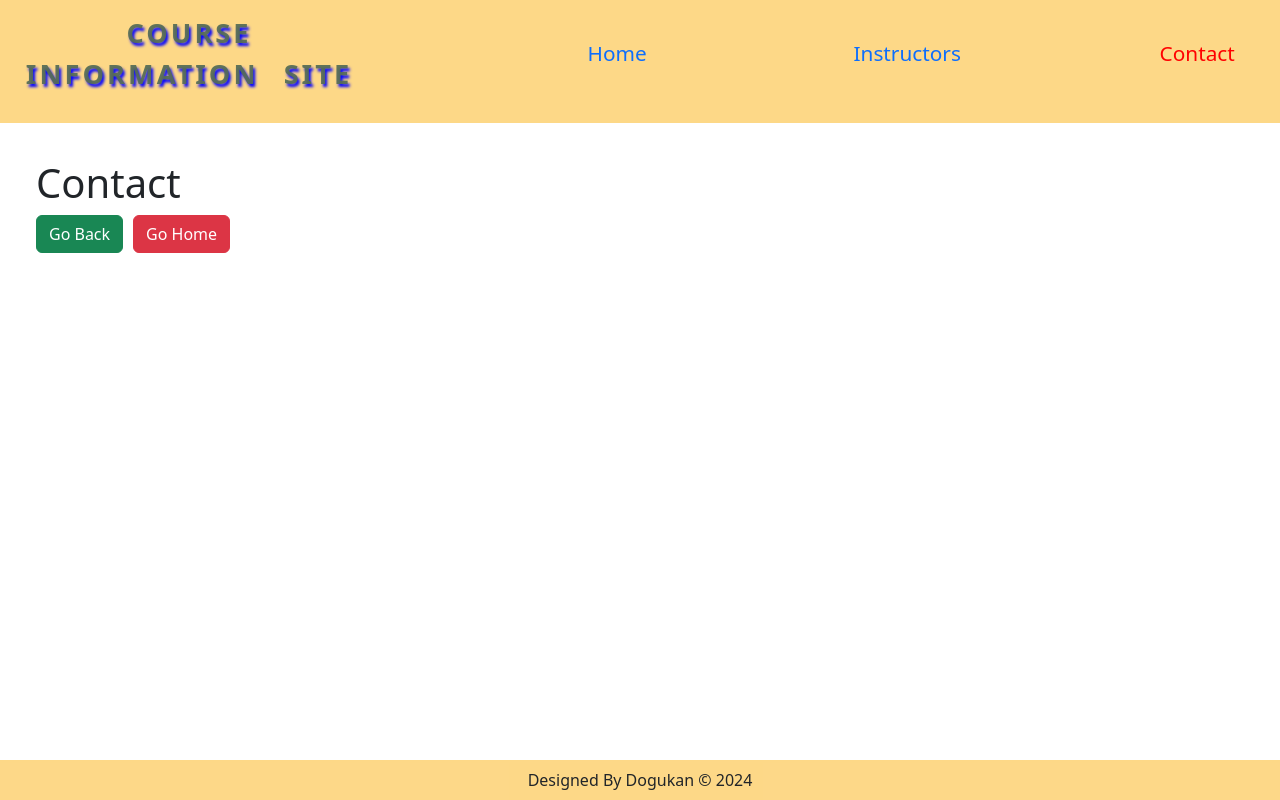
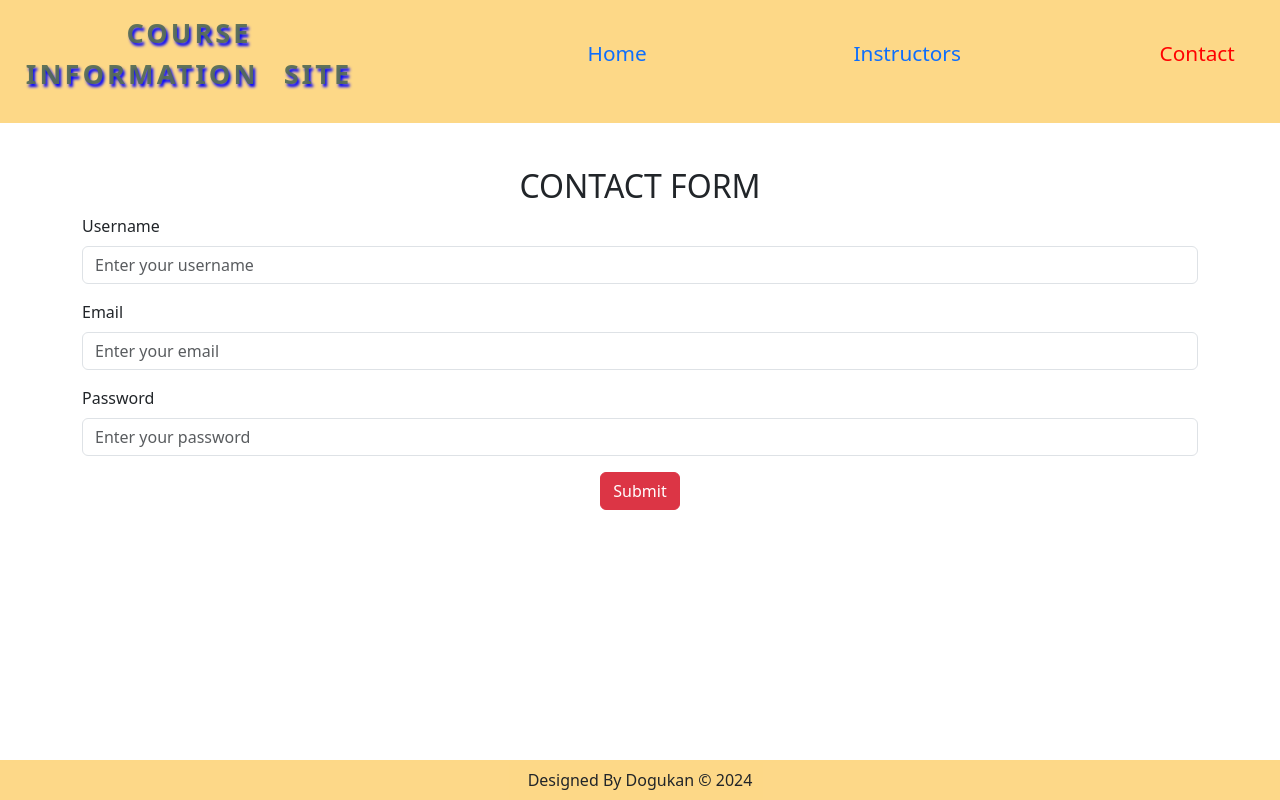
Before and after one commit to sakardogukan/CourseInfoSite, a React (Create React App) app: page /contact in a window 1280 px wide. Built offline with nearby package versions, Linux system fonts and the light colour scheme.

Commit message:
Contact pages updated

```diff
--- a/src/pages/Contact.jsx
+++ b/src/pages/Contact.jsx
@@ -1,23 +1,90 @@
 import React from "react"
-import { useNavigate } from "react-router-dom"
+// import { useNavigate } from "react-router-dom"
+import { useState } from "react"
 
 const Contact = () => {
-  let navigate = useNavigate()
+  // let navigate = useNavigate()
+  const [formValues, setFormValues] = useState({
+    username: "",
+    email: "",
+    password: "",
+  });
 
+  const handleSubmit = (e) => {
+    e.preventDefault();
+    const { username, password, email } = formValues;
+    alert(`Username: ${username}
+    Email: ${email}
+    password:${password}`);
+  };
+  const handleFormValues = (e) => {
+    setFormValues({ ...formValues, [e.target.name]: e.target.value });
+  };
   return (
-    <div className="p-3">
-      <h1>Contact</h1>
-      <button
-        className="btn btn-success"
-        style={{ marginRight: "10px" }}
-        onClick={() => navigate(-1)}
-      >
-        Go Back
-      </button>
-      <button className="me-2 btn btn-danger" onClick={() => navigate("/")}>
-        Go Home
-      </button>
-    </div>
+    // <div className="p-3">
+    //   <h1>Contact</h1>
+    //   <button
+    //     className="btn btn-success"
+    //     style={{ marginRight: "10px" }}
+    //     onClick={() => navigate(-1)}
+    //   >
+    //     Go Back
+    //   </button>
+    //   <button className="me-2 btn btn-danger" onClick={() => navigate("/")}>
+    //     Go Home
+    //   </button>
+    // </div>
+    <div className="container">
+    <h2 className="text-center mt-4">CONTACT FORM</h2>
+    <form onSubmit={(e) => handleSubmit(e)}>
+      <div className="mb-3">
+        <label htmlFor="username" className="form-label">
+          Username
+        </label>
+        <input
+          name="username"
+          type="text"
+          className="form-control"
+          id="username"
+          placeholder="Enter your username"
+          value={formValues.username}
+          onChange={handleFormValues}
+        />
+      </div>
+      <div className="mb-3">
+        <label htmlFor="email" className="form-label">
+          Email
+        </label>
+        <input
+          name="email"
+          type="email"
+          className="form-control"
+          id="email"
+          placeholder="Enter your email"
+          value={formValues.email}
+          onChange={handleFormValues}
+        />
+      </div>
+
+      <div className="mb-3">
+        <label htmlFor="password" className="form-label">
+          Password
+        </label>
+        <input
+          name="password"
+          type="password"
+          className="form-control"
+          id="password"
+          placeholder="Enter your password"
+          value={formValues.password}
+          onChange={handleFormValues}
+        />
+      </div>
+      <div className="text-center">
+        <button className="btn btn-danger mb-4">Submit</button>
+      </div>
+    </form>
+  </div>
   )
 }
 
```
